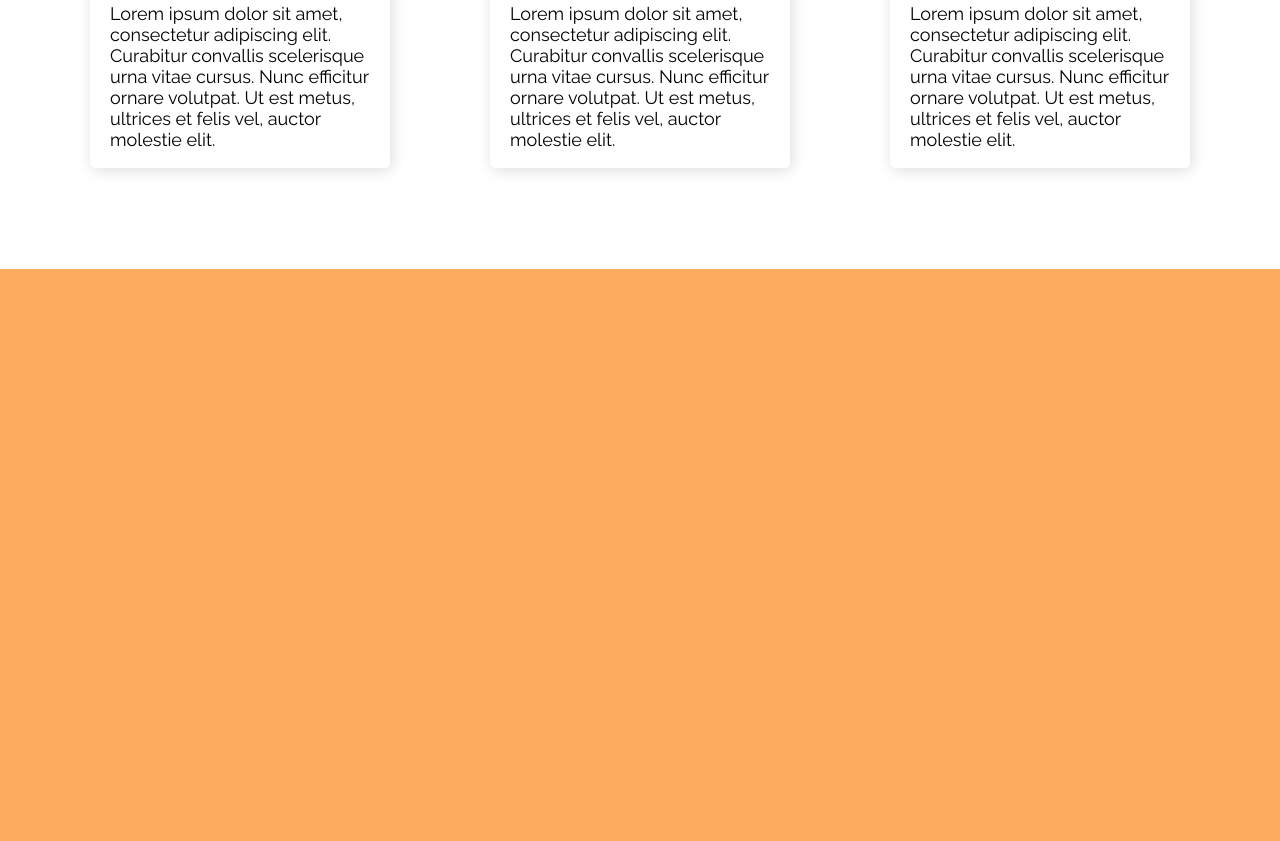
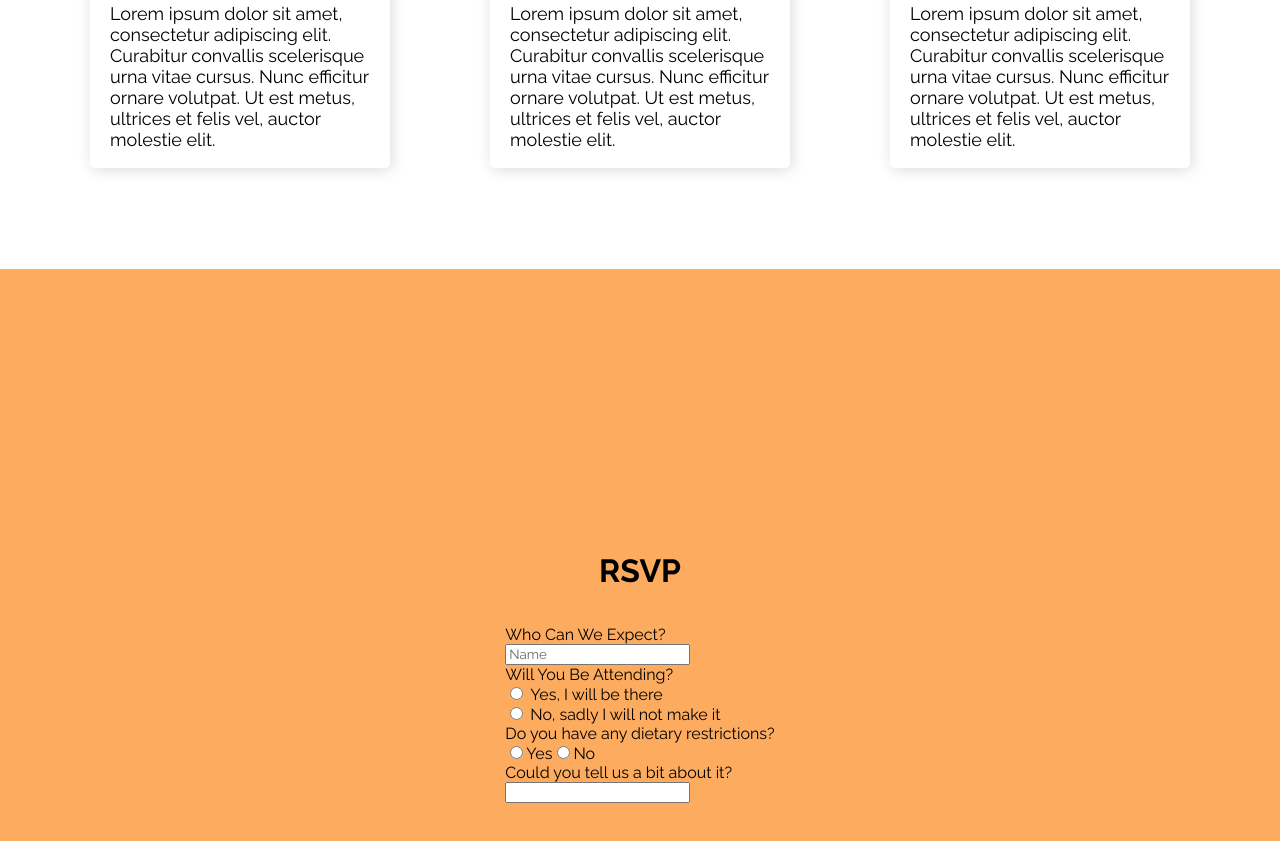
Before and after one commit to robroplol/solid-as-a-rop, a plain HTML site: page index.html in a window 1280 px wide. Shown: the part 1331-2172 px from the top of the page. Drawn offline with Linux system fonts and the light colour scheme.

Commit message:
add rsvp form

```diff
--- a/index.html
+++ b/index.html
@@ -66,7 +66,30 @@
         </div>
       </div>
     </section>
-    <section class="rsvp" id="rsvp"></section>
+    <section class="rsvp" id="rsvp">
+      <h2>RSVP</h2>
+      <form action="" class="rsvp" netlify>
+        <label for="name">Who Can We Expect?</label><br />
+        <input type="text" name="name" id="name" placeholder="Name" /><br />
+        <label for="attending">Will You Be Attending?</label><br />
+        <input type="radio" name="attending" id="attending-yes" pl />
+        <label for="attending-yes">Yes, I will be there</label><br />
+        <input type="radio" name="attending" id="attending-no" />
+        <label for="attending-no">No, sadly I will not make it</label><br />
+        <label for="dietary">Do you have any dietary restrictions?</label><br />
+        <input type="radio" name="dietary" id="dietary-yes" /><label
+          for="dietary-yes"
+          >Yes</label
+        ><input
+          type="radio"
+          name="dietary"
+          id="dietary-no"
+          placeholder=""
+        /><label for="dietary-no">No</label><br /><label for=""
+          >Could you tell us a bit about it?</label
+        ><br /><input type="text" name="" id="" />
+      </form>
+    </section>
     <a class="back-top-btn" href="#top-of-page">Top</a>
   </body>
 </html>
--- a/styles.css
+++ b/styles.css
@@ -25,7 +25,8 @@ h4,
 h5,
 h6,
 p,
-a {
+a,
+label {
   font-family: "Raleway", Helvetica, sans-serif;
 }
 h1 {
@@ -119,8 +120,20 @@ section {
 /****** RSVP Section *******/
 .rsvp {
   background-color: #fcab5f;
+  display: flex;
+  flex-direction: column;
+  justify-content: center;
+  align-items: center;
+  padding: 10px;
+  text-align: left;
 }
-
+form.rsvp {
+  display: block;
+}
+input::placeholder {
+  color: rgba(0, 0, 0, 0.6);
+  font-family: "Raleway", Helvetica, sans-serif;
+}
 /****** Utility Classes *******/
 .btn {
   background-color: #fcab5f;
```
